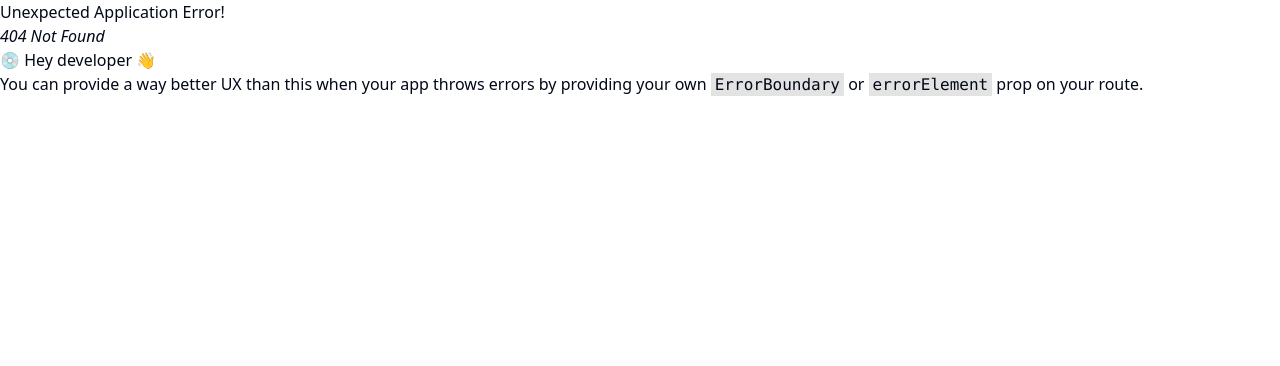
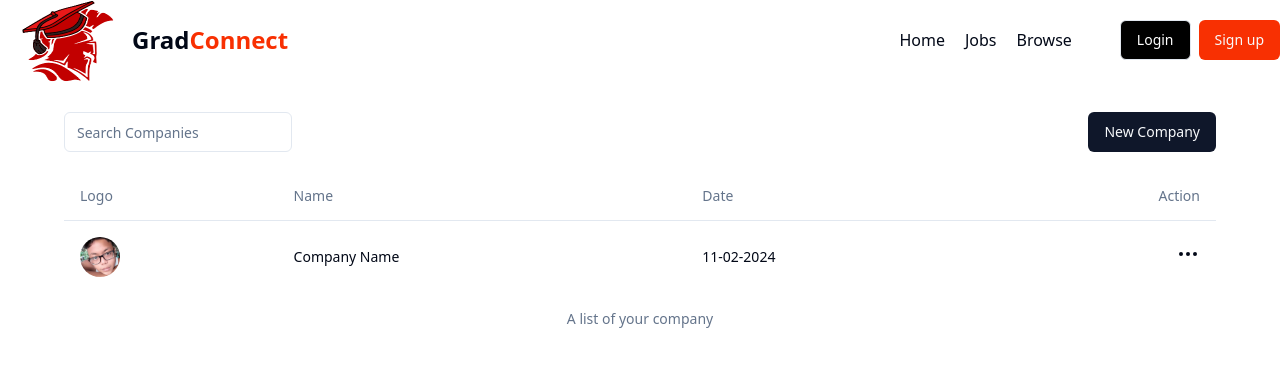
Before and after one commit to Azryy/gradconnect_frontend, a React (Vite) app: page /admin/companies in a window 1280 px wide. Before the commit this address had no page. Shown: the top 366 px of the page. Built offline with nearby package versions, Linux system fonts and the light colour scheme.

Commit message:
Added Company Section

```diff
--- a/src/components/Home.jsx
+++ b/src/components/Home.jsx
@@ -1,13 +1,23 @@
-import React from 'react'
+import React, { useEffect } from 'react'
 import Navbar from './Navbar/Navbar'
 import HeroSection from './HeroSection'
 import CategoryCarousel from './CategoryCarousel'
 import LatestJobs from './LatestJobs'
 import Footer from './Footer'
 import getAllJobs from '@/hooks/getAllJobs'
+import { useSelector } from 'react-redux'
+import store from '@/redux/store'
+import { useNavigate } from 'react-router-dom'
 
 const Home = () => {
   getAllJobs();
+  const {user} = useSelector(store=>store.auth)
+  const navigate = useNavigate();
+  useEffect(()=>{
+    if (user?.role==='employer') {
+      navigate("/admin/companies");
+    }
+  },[])
   return (
     <div>
       <Navbar/>
--- /dev/null
+++ b/src/components/employer/Companies.jsx
@@ -0,0 +1,28 @@
+import React from 'react'
+import Navbar from '../Navbar/Navbar'
+import { Input } from '../ui/input'
+import { Button } from '../ui/button'
+import CompaniesTable from './CompaniesTable'
+import { useNavigate } from 'react-router-dom'
+
+const Companies = () => {
+  const navigate = useNavigate();
+  return (
+    <div>
+      <Navbar />
+      <div className=' max-w-6xl mx-auto my-10'>
+        <div className='flex items-center justify-between my-5'>
+          <Input
+            className='w-fit'
+            placeholder='Search Companies'
+          />
+          <Button onClick={()=>navigate("/admin/companies/create")} className=''>New Company</Button>
+        </div>
+        <CompaniesTable/>
+
+      </div>
+    </div>
+  )
+}
+
+export default Companies
--- /dev/null
+++ b/src/components/employer/CompaniesTable.jsx
@@ -0,0 +1,47 @@
+import React from 'react'
+import { Table, TableBody, TableCaption, TableCell, TableHead, TableHeader, TableRow } from '../ui/table'
+import { Avatar, AvatarImage } from '../ui/avatar'
+import jaymuel from '../../assets/Jaymuel.jpg'
+import { Popover, PopoverContent, PopoverTrigger } from '../ui/popover'
+import { Edit2, MoreHorizontal } from 'lucide-react'
+const CompaniesTable = () => {
+  return (
+    <div>
+      <Table>
+        <TableCaption>A list of your company</TableCaption>
+        <TableHeader>
+            <TableRow>
+                <TableHead>Logo</TableHead>
+                <TableHead>Name</TableHead>
+                <TableHead>Date</TableHead>
+                <TableHead className='text-right'>Action</TableHead>
+            </TableRow>
+        </TableHeader>
+        <TableBody>
+            <TableCell>
+                <Avatar>
+                    <AvatarImage src={jaymuel}/>
+                </Avatar>
+            </TableCell>
+            <TableCell>Company Name</TableCell>
+            <TableCell>11-02-2024</TableCell>
+            <TableCell className="text-right cursor-pointer">
+                <Popover>
+                    <PopoverTrigger>
+                        <MoreHorizontal/>
+                    </PopoverTrigger>
+                    <PopoverContent className='w-32'>
+                        <div className='flex items-center gap-2 w-fit cursor-pointer'>
+                            <Edit2 className='w-4'/>
+                            <span>Edit</span>
+                        </div>
+                    </PopoverContent>
+                </Popover>
+            </TableCell>
+        </TableBody>
+      </Table>
+    </div>
+  )
+}
+
+export default CompaniesTable
--- /dev/null
+++ b/src/components/employer/CompanyCreate.jsx
@@ -0,0 +1,74 @@
+import React, { useState } from 'react'
+import Navbar from '../Navbar/Navbar'
+import { Label } from '../ui/label'
+import { Input } from '../ui/input'
+import { Button } from '../ui/button'
+import { useNavigate } from 'react-router-dom'
+import axios from 'axios'
+import { COMPANY_API_END_POINT } from '@/utils/constant'
+import { toast } from 'sonner'
+import { useDispatch } from 'react-redux'
+import { setSingleCompany } from '@/redux/companySlice'
+
+const CompanyCreate = () => {
+    const navigate = useNavigate();
+    const [companyName, setCompanyName] = useState();
+    const dispatch = useDispatch();
+
+    const registerNewCompany = async () => {
+        try {
+            const res = await axios.post(`${COMPANY_API_END_POINT}/register`, { companyName }, {
+                headers: {
+                    'Content-Type': 'application/json'
+                },
+                withCredentials: true
+            });
+
+            if (res?.data?.success) {
+                dispatch(setSingleCompany(res.data.company));
+                toast.success(res.data.message);
+
+                const companyId = res?.data?.company?._id;
+                if (companyId) {
+                    navigate(`/admin/companies/${companyId}`);
+                } else {
+                    console.error("Company ID is undefined, navigation canceled.");
+                    toast.error("Company ID missing; cannot navigate.");
+                }
+            }
+        } catch (error) {
+            console.log("Error registering new company:", error);
+            toast.error("Failed to register company. Please try again.");
+        }
+    };
+    return (
+        <div>
+            <Navbar />
+            <div className='max-w-4xl mx-auto '>
+                <div className='my-10'>
+                    <h1 className='font-bold text-2xl'>Your Company Name</h1>
+                    <p className='text-gray-500'>Please Enter your Company Name.</p>
+                </div>
+
+
+                <Label>Company Name</Label>
+                <Input
+                    type='text'
+                    className='my-2'
+                    placeholder='Enter Company Name'
+                    onChange={(e)=>setCompanyName(e.target.value)}
+
+                />
+
+                <div className='flex items-center my-10 gap-2'>
+                    <Button variant="outline" onClick={()=>navigate("/admin/companies")}>Cancel</Button>
+                    <Button onClick={registerNewCompany}>Continue</Button>
+
+
+                </div>
+            </div>
+        </div>
+    )
+}
+
+export default CompanyCreate
--- /dev/null
+++ b/src/components/employer/CompanySetup.jsx
@@ -0,0 +1,11 @@
+import React from 'react'
+
+const CompanySetup = () => {
+  return (
+    <div>
+      lololo
+    </div>
+  )
+}
+
+export default CompanySetup
--- /dev/null
+++ b/src/redux/companySlice.js
@@ -0,0 +1,18 @@
+import { createSlice } from "@reduxjs/toolkit";
+
+const companySlice = createSlice({
+    name:"company",
+    initialState:{
+        singleCompany:null,
+    },
+    reducers:{
+
+
+        setSingleCompany:(state,action) => {
+            state.singleCompany = action.payload;
+        }
+    }
+});
+
+export const {setSingleCompany} = companySlice.actions;
+export default companySlice.reducer;
--- a/src/redux/store.js
+++ b/src/redux/store.js
@@ -1,6 +1,7 @@
 import { combineReducers, configureStore } from "@reduxjs/toolkit";
 import authSlice from './authSlice';
 import jobSlice from './jobSlice';
+
 import {
   persistStore,
   persistReducer,
@@ -12,6 +13,7 @@
   REGISTER,
 } from 'redux-persist';
 import storage from 'redux-persist/lib/storage';
+import companySlice from "./companySlice";
 
 const persistConfig = {
   key: 'root',
@@ -22,6 +24,7 @@
 const rootReducer = combineReducers({
   auth: authSlice,
   job: jobSlice,
+  company:companySlice
 });
 
 const persistedReducer = persistReducer(persistConfig, rootReducer);
--- a/src/utils/constant.jsx
+++ b/src/utils/constant.jsx
@@ -1,3 +1,4 @@
 export const USER_API_END_POINT="http://localhost:8000/api/v1/user";
 export const JOB_API_END_POINT="http://localhost:8000/api/v1/job";
 export const APPLICATION_API_END_POINT="http://localhost:8000/api/v1/application";
+export const COMPANY_API_END_POINT="http://localhost:8000/api/v1/company";
```
Also changed, not shown: src/App.jsx (+22 -1 lines).
